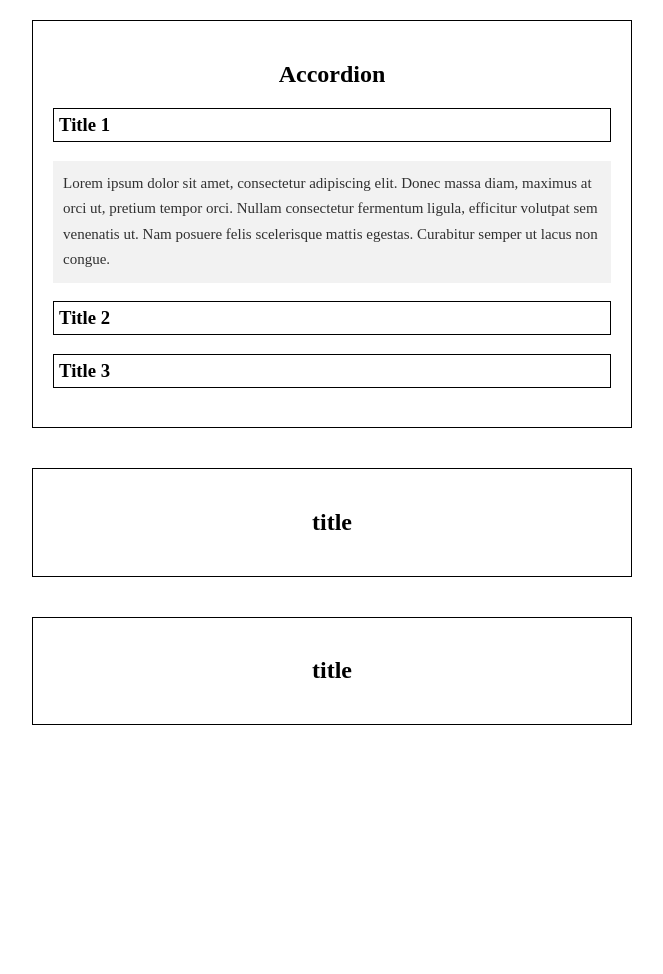
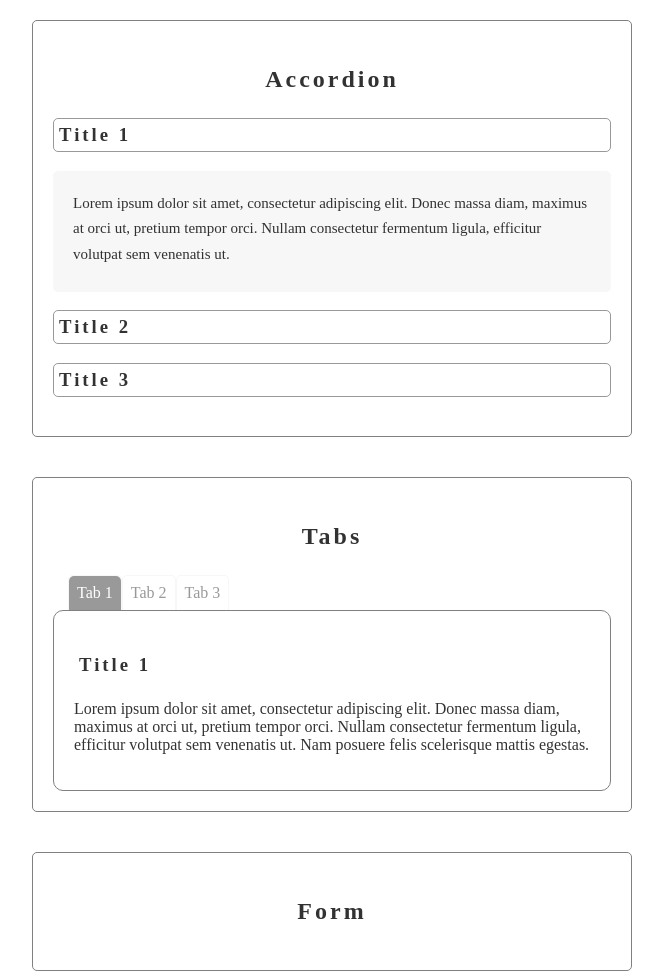
Before and after one commit to michal-1994/project-jquery-plugins, a plain HTML site: page index.html in a window 1280 px wide. Shown: the whole page, without its empty margins (308-971 px from the left). Before the commit the page ends 800 px from the top, so only its background shows below. Drawn offline with Linux system fonts and the light colour scheme.

Commit message:
Add tabs

```diff
--- a/index.html
+++ b/index.html
@@ -11,43 +11,57 @@
 <body>
     <div class="container">
         <div class="wrapper">
+
             <div class="box first">
                 <h2>Accordion</h2>
 
-                <div id="accord" class="">
+                <div id="accord">
                     <h3>Title 1</h3>
-                    <div><p>Lorem ipsum dolor sit amet, consectetur adipiscing elit. Donec massa diam, maximus at orci ut, pretium tempor orci. Nullam consectetur fermentum ligula, efficitur volutpat sem venenatis ut. Nam posuere felis scelerisque mattis egestas. Curabitur semper ut lacus non congue.</p></div>
+                    <div><p>Lorem ipsum dolor sit amet, consectetur adipiscing elit. Donec massa diam, maximus at orci ut, pretium tempor orci. Nullam consectetur fermentum ligula, efficitur volutpat sem venenatis ut.</p></div>
                     <h3>Title 2</h3>
                     <div><p>Lorem ipsum dolor sit amet, consectetur adipiscing elit. Donec massa diam, maximus at orci ut, pretium tempor orci. Nullam consectetur fermentum ligula, efficitur volutpat sem venenatis ut. Nam posuere felis scelerisque mattis egestas. Curabitur semper ut lacus non congue.</p></div>
                     <h3>Title 3</h3>
-                    <div><p>Lorem ipsum dolor sit amet, consectetur adipiscing elit. Donec massa diam, maximus at orci ut, pretium tempor orci. Nullam consectetur fermentum ligula, efficitur volutpat sem venenatis ut. Nam posuere felis scelerisque mattis egestas. Curabitur semper ut lacus non congue.</p></div>
+                    <div><p>Lorem ipsum dolor sit amet, consectetur adipiscing elit. Donec massa diam, maximus at orci ut, pretium tempor orci. Nullam consectetur fermentum ligula, efficitur volutpat sem venenatis.</p></div>
                 </div>
             </div>
 
             <div class="box second">
-                <h2>title</h2>
+                <h2>Tabs</h2>
 
-                <div id="" class="">
+                <div id="tabs">
+                    <ul>
+                        <li><a href="#tab-1">Tab 1</a></li>
+                        <li><a href="#tab-2">Tab 2</a></li>
+                        <li><a href="#tab-3">Tab 3</a></li>
+                    </ul>
+                    <div id="tab-1">
+                        <h3>Title 1</h3>
+                        <p>Lorem ipsum dolor sit amet, consectetur adipiscing elit. Donec massa diam, maximus at orci ut, pretium tempor orci. Nullam consectetur fermentum ligula, efficitur volutpat sem venenatis ut. Nam posuere felis scelerisque mattis egestas.</p>
+                    </div>
+                    <div id="tab-2">
+                        <h3>Title 2</h3>
+                        <p>Lorem ipsum dolor sit amet, consectetur adipiscing elit. Donec massa diam, maximus at orci ut, pretium tempor orci. Nullam consectetur fermentum ut. Nam posuere felis scelerisque mattis egestas. Curabitur semper ut lacus non congue.</p>
+                    </div>
+                    <div id="tab-3">
+                        <h3>Title 3</h3>
+                        <p>Lorem ipsum dolor sit amet, at orci ut, pretium tempor orci. Nullam consectetur fermentum ligula, efficitur volutpat sem venenatis ut. Nam posuere felis scelerisque mattis egestas. Curabitur semper ut lacus non congue.</p>
+                    </div>
+                </div>
+            </div>
+
+            <div class="box third">
+                <h2>Form</h2>
+
+                <div id="form">
 
                 </div>
             </div>
 
-            <div class="box third">
-                <h2>title</h2>
-
-                <div id="" class="">
-
-                </div>
-            </div>
         </div>
     </div>
 
     <script src="./scripts/jquery-1.11.0.min.js"></script>
     <script src="./scripts/jquery-ui.js"></script>
-    <script>
-        $(function() {
-          $('#accord').accordion();
-        });
-    </script>
+    <script src="scripts/script.js"></script>
 </body>
 </html>
--- /dev/null
+++ b/scripts/script.js
@@ -0,0 +1,11 @@
+// ACCORDION
+$(function() {
+    $('#accord').accordion();
+});
+
+// TABS
+$(function() {
+    $('#tabs').tabs();
+});
+
+//
--- a/styles/style.less
+++ b/styles/style.less
@@ -1,5 +1,9 @@
-@color-dark: #000;
 @color-light: #fff;
+@color-dark: darken(@color-light, 50%);
+@color-gray: darken(@color-light, 3%);
+
+@radius: 5px;
+@padd-text: 20px;
 
 *, *::after, *::before {
     box-sizing: border-box;
@@ -12,6 +16,21 @@ body, html {
 
 p {
     opacity: .8;
+}
+
+h1, h2, h3 {
+    opacity: .8;
+    letter-spacing: 3px;
+    padding: 5px;
+}
+
+a {
+    text-decoration: none;
+    color: @color-dark;
+    transition: .3s all linear;
+    &:hover {
+        transition: .3s all linear;
+    }
 }
 
 .container {
@@ -33,30 +52,83 @@ p {
     width: 100%;
     max-width: 600px;
     margin: 20px auto;
-    padding: 20px;
+    padding: @padd-text;
+    border-radius: @radius;
     h2 {
         text-align: center;
     }
 }
 
+// Accordion
 .first {
     #accord {
         h3 {
             border: 1px solid @color-dark;
             cursor: pointer;
-            padding: 5px;
+            border-radius: @radius;
             &:hover {
                 background-color: @color-dark;
                 color: @color-light;
             }
         }
         div {
-            background-color: darken(@color-light, 5%);
+            background-color: @color-gray;
+            border-radius: @radius;
             p {
                 font-size: 15px;
                 line-height: 1.7;
-                padding: 10px;
+                padding: @padd-text;
             }
         }
     }
 }
+
+// Tabs
+.second {
+    #tabs {
+        ul {
+            display: flex;
+            justify-content: flex-start;
+            flex-wrap: wrap;
+            align-items: center;
+            margin: 0;
+            padding: 0;
+            list-style-type: none;
+            margin-left: 15px;
+            li {
+                border: 1px solid @color-gray;
+                border-bottom: none;
+                border-radius: @radius @radius 0 0;
+                a {
+                    opacity: .8;
+                    padding: 8px;
+                    display: block;
+                    border-radius: @radius @radius 0 0;
+                    &:hover {
+                        opacity: 1;
+                        background-color: @color-gray;
+                    }
+                }
+            }
+            .ui-state-active {
+                a {
+                    background-color: @color-dark;
+                    color: @color-light;
+                    pointer-events: none;
+                }
+            }
+        }
+        >div {
+            border: 1px solid @color-dark;
+            border-radius: 10px;
+            padding: @padd-text;
+        }
+    }
+}
+
+// Form
+.third {
+    #form {
+
+    }
+}
```
Also changed, not shown: styles/style.css.
